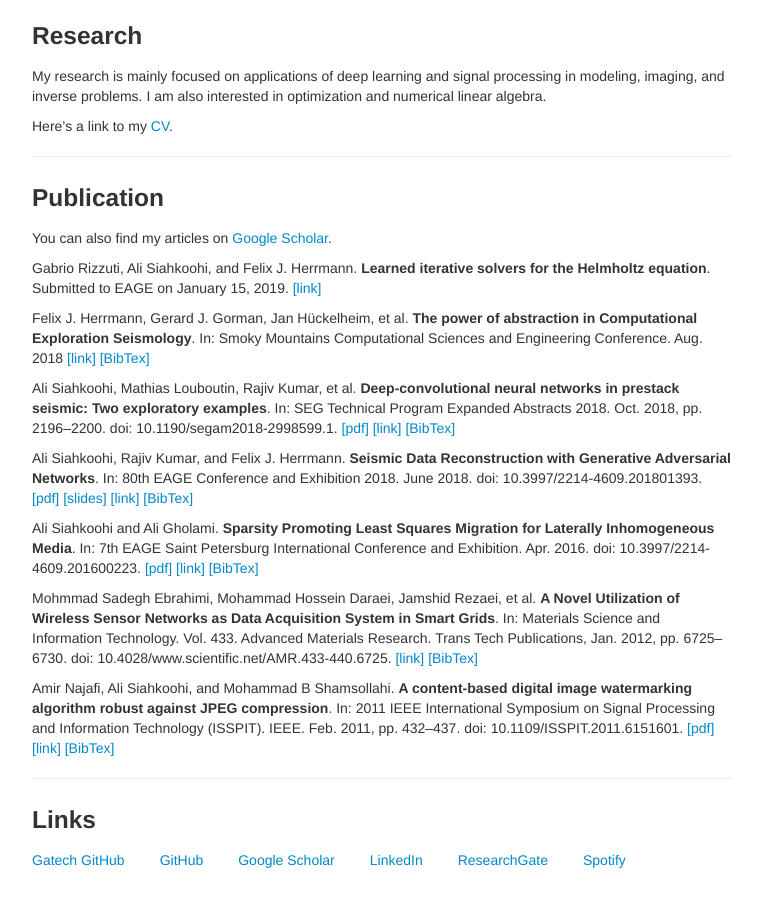
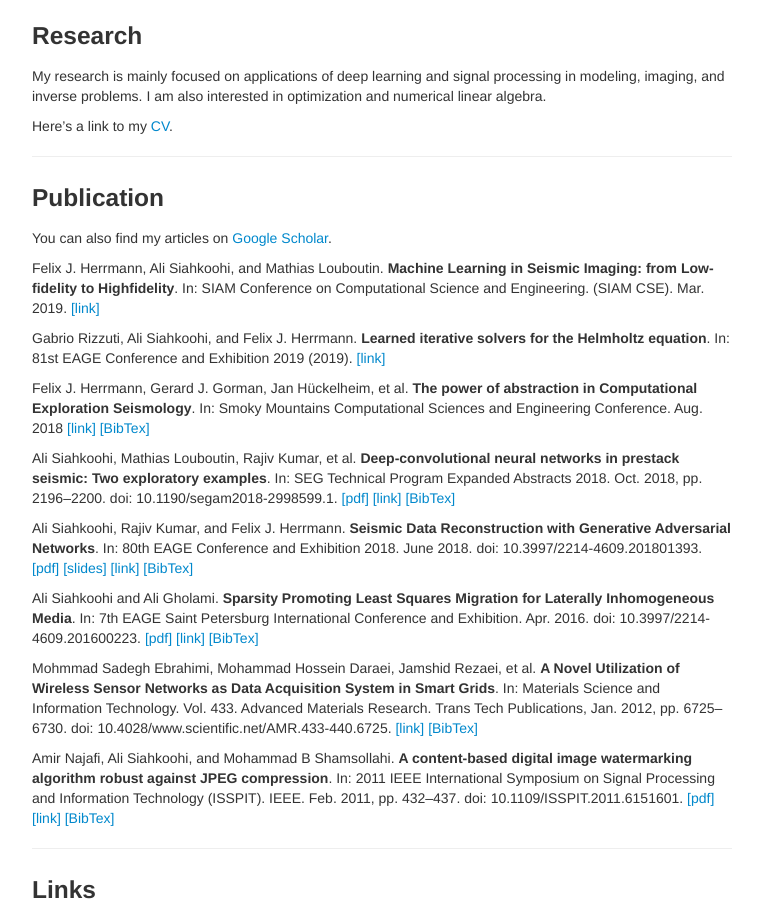
Before and after one commit to nanjekyejoannah/cs.unb.ca-jnanjeky, a Jekyll site: the page built from index.md, in a window 1280 px wide and 900 px high, scrolled down 470 px. Shown: the whole window, without its empty margins (258-1021 px from the left). Built offline with Jekyll 4.4.1, drawn with Linux system fonts in a browser that asks for light colours.

Commit message:
adding siam

```diff
--- a/index.md
+++ b/index.md
@@ -35,7 +35,9 @@ Here’s a link to my [CV](https://alisiahkoohi.github.io/files/AliSiahkoohi-CV.
 
 You can also find my articles on [Google Scholar](https://scholar.google.com/citations?user=sxRMqYIAAAAJ&hl=en).
 
-Gabrio Rizzuti, Ali Siahkoohi, and Felix J. Herrmann. **Learned iterative solvers for the Helmholtz equation**. Submitted to EAGE on January 15, 2019. [[link]](https://www.slim.eos.ubc.ca/content/learned-iterative-solvers-helmholtz-equation)
+Felix J. Herrmann, Ali Siahkoohi, and Mathias Louboutin. **Machine Learning in Seismic Imaging: from Low-fidelity to Highfidelity**. In: SIAM Conference on Computational Science and Engineering. (SIAM CSE). Mar. 2019. [[link]](http://meetings.siam.org/sess/dsp_talk.cfm?p=95707)
+
+Gabrio Rizzuti, Ali Siahkoohi, and Felix J. Herrmann. **Learned iterative solvers for the Helmholtz equation**. In: 81st EAGE Conference and Exhibition 2019 (2019). [[link]](https://www.slim.eos.ubc.ca/content/learned-iterative-solvers-helmholtz-equation)
 
 Felix J. Herrmann, Gerard J. Gorman, Jan Hückelheim, et al. **The power of abstraction in Computational Exploration Seismology**. In: Smoky Mountains Computational Sciences and Engineering Conference. Aug. 2018 [[link]](https://www.slim.eos.ubc.ca/content/power-abstraction-computational-exploration-seismology) [[BibTex]](https://alisiahkoohi.github.io/files/PowerAbstraction.bib)
 
```
